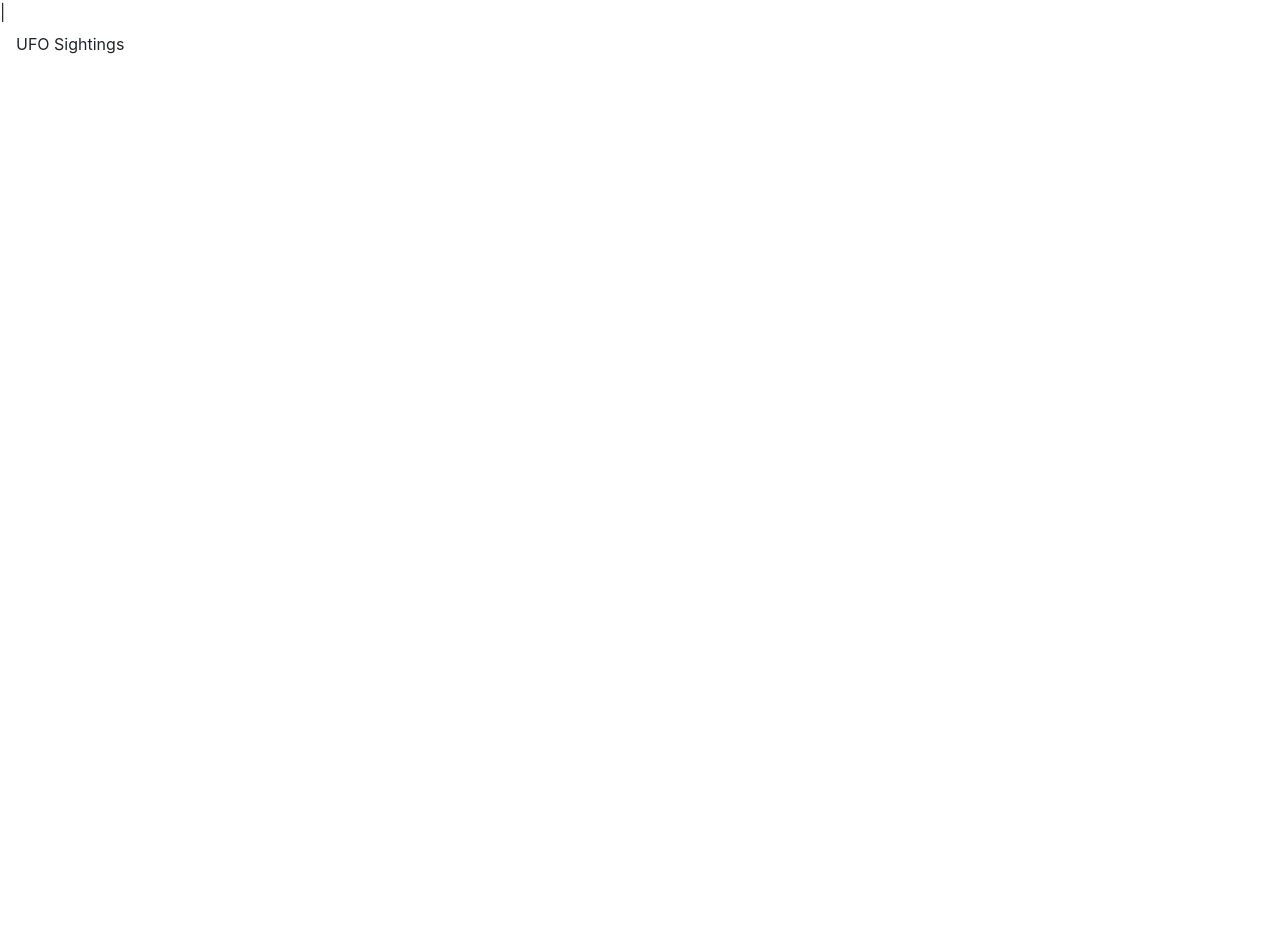
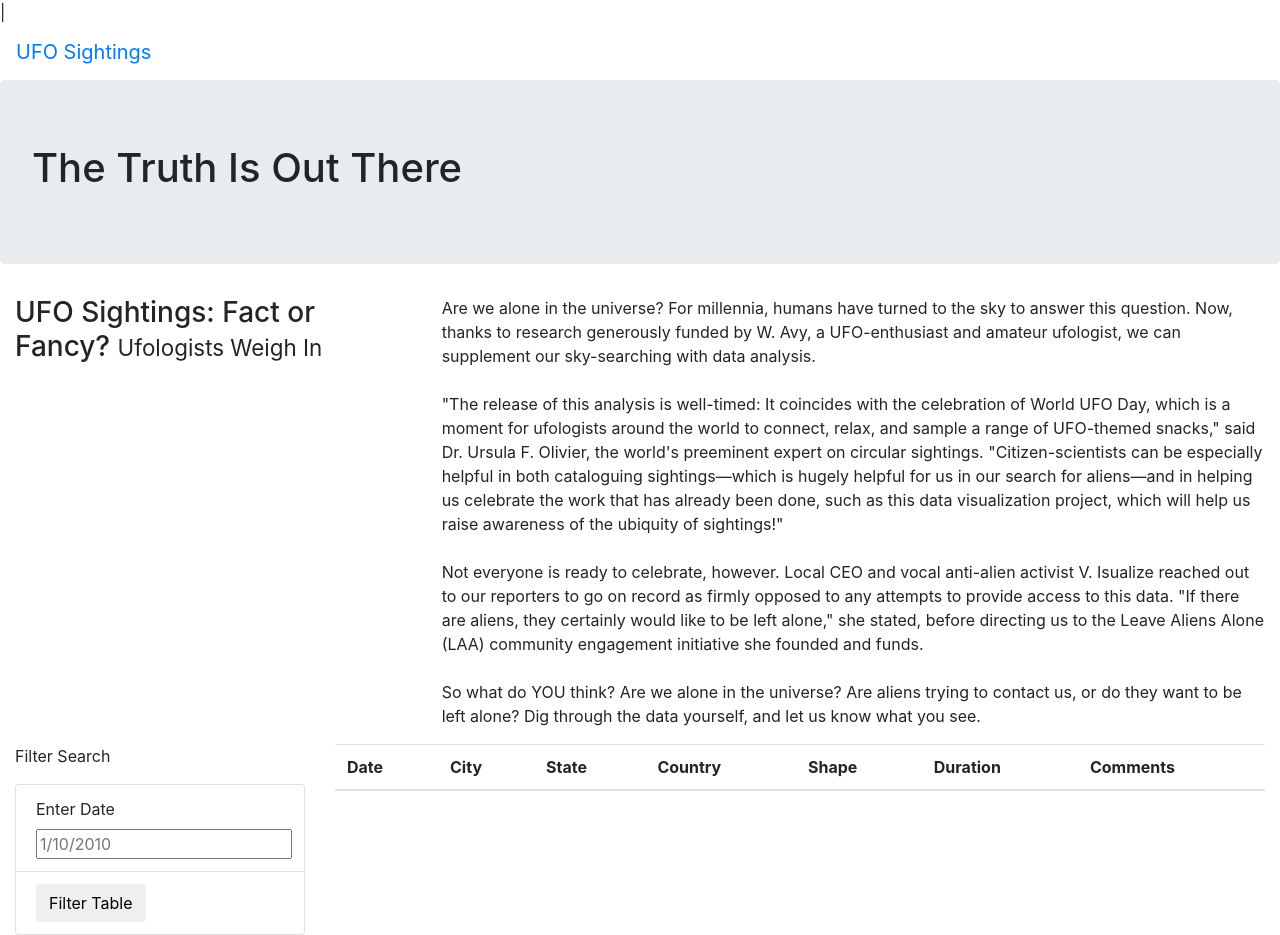
Before and after one commit to davidfashbinder/UFOs, a plain HTML site: page index.html in a window 1280 px wide. Before the commit the page ends 800 px from the top, so only its background shows below. Drawn offline with nearby package versions, Linux system fonts and the light colour scheme.

Commit message:
adding additional elements

```diff
--- a/index.html
+++ b/index.html
@@ -14,9 +14,59 @@
 </head>
 <body>
     <div class="wrapper">
-        <nav class="navbar navbar-expand-lg>
+        <nav class="navbar navbar-expand-lg">
             <a class="navbar-brand" href="index.html">UFO Sightings</a>
         </nav>
+        <div class="jumbotron">
+            <h1>The Truth Is Out There</h1>
+        </div>
     </div>
+<div class="container-fluid">
+    <div class="row">
+        <div class="col-md-4">
+            <h3>UFO Sightings: Fact or Fancy? <small>Ufologists Weigh In</small></h3>
+        </div>
+        <div class="col-md-8">
+            <p>
+                Are we alone in the universe? For millennia, humans have turned to the sky to answer this question. Now, thanks to research generously funded by W. Avy, a UFO-enthusiast and amateur ufologist, we can supplement our sky-searching with data analysis.<br><br>"The release of this analysis is well-timed: It coincides with the celebration of World UFO Day, which is a moment for ufologists around the world to connect, relax, and sample a range of UFO-themed snacks," said Dr. Ursula F. Olivier, the world's preeminent expert on circular sightings. "Citizen-scientists can be especially helpful in both cataloguing sightings—which is hugely helpful for us in our search for aliens—and in helping us celebrate the work that has already been done, such as this data visualization project, which will help us raise awareness of the ubiquity of sightings!"<br><br>Not everyone is ready to celebrate, however. Local CEO and vocal anti-alien activist V. Isualize reached out to our reporters to go on record as firmly opposed to any attempts to provide access to this data. "If there are aliens, they certainly would like to be left alone," she stated, before directing us to the Leave Aliens Alone (LAA) community engagement initiative she founded and funds.<br><br>So what do YOU think? Are we alone in the universe? Are aliens trying to contact us, or do they want to be left alone? Dig through the data yourself, and let us know what you see.
+            </p>
+        </div>
+    </div>
+</div>
+<div class="container-fluid">
+    <div class="row">
+        <div class="col-md-3">
+            <form>
+                <p>Filter Search</p>
+            </form>
+            <ul class="list-group">
+                <li class="list-group-item">
+                    <label for="date">Enter Date</label>
+                    <input type="text" placeholder="1/10/2010" id="datetime"  />
+                </li>
+                <li class="list-group-item">
+                    <button id="filter-btn" type="button" class="btn btn-default">Filter Table</button>
+                </li>
+                </ul>
+        </div>
+        <div class="col-md-9">
+            <table class="table table-striped">
+                <thead>
+                    <tr>
+                        <th>Date</th>
+                        <th>City</th>
+                        <th>State</th>
+                        <th>Country</th>
+                        <th>Shape</th>
+                        <th>Duration</th>
+                        <th>Comments</th>
+                    </tr>
+                </thead>
+                <tbody></tbody>
+            </table>
+        </div>
+    </div>
+</div>
+</div>
 </body>
 </html>
```
